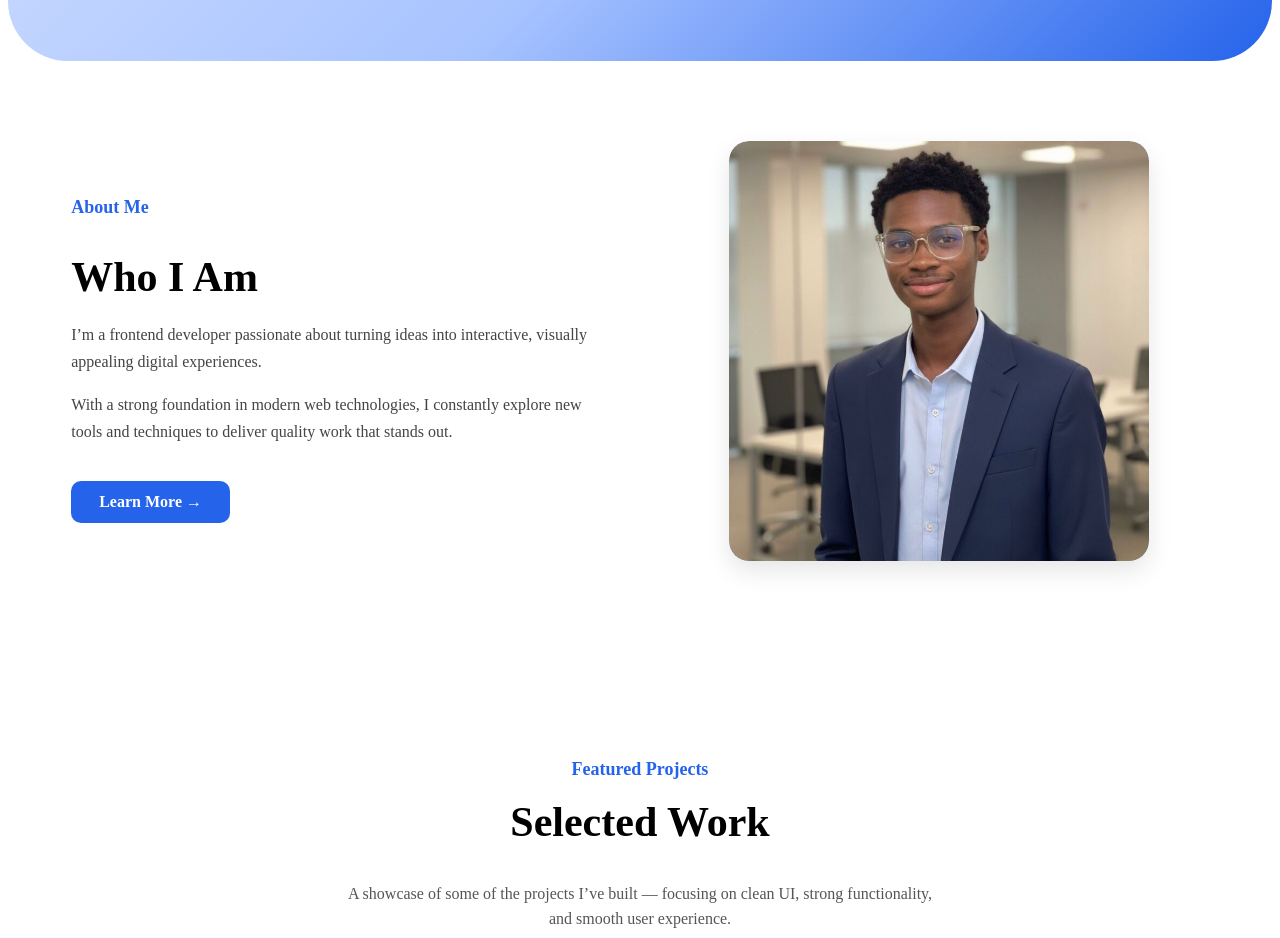
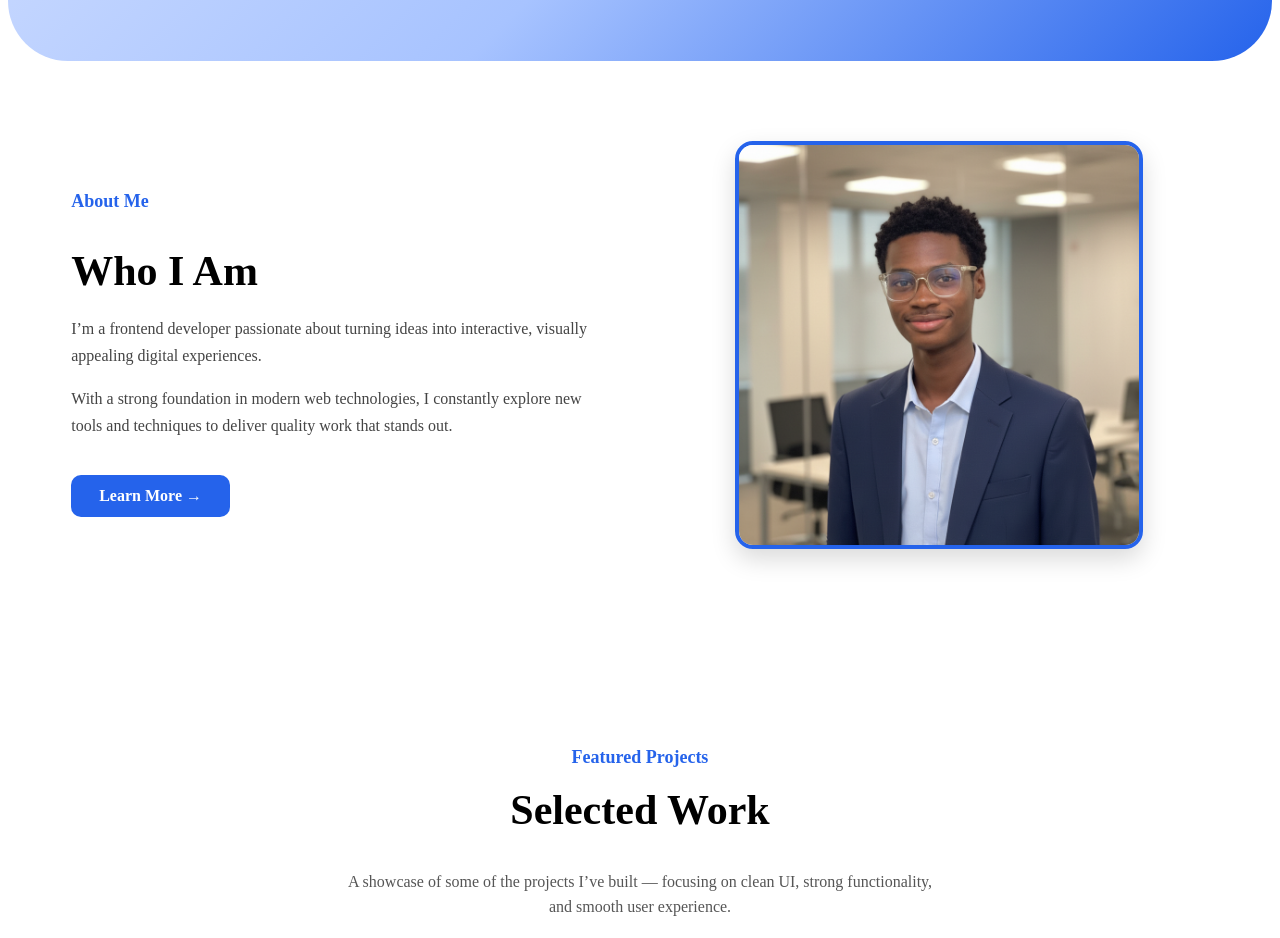
Before and after one commit to ImahWisdom/Myportfolio, a React (Vite) app: page / in a window 1280 px wide. Shown: the part 776-1714 px from the top of the page. Built offline with nearby package versions, Linux system fonts and the light colour scheme.

Commit message:
changes made

```diff
--- a/src/components/pages/Home.jsx
+++ b/src/components/pages/Home.jsx
@@ -2,6 +2,7 @@ import React from "react";
 import { NavLink } from "react-router-dom";
 // import img from "../../assets/Home/profile.png"
 import {profile1} from "../../assets/Home/home"
+import img from "../../assets/Home/profile.png";
 import tourImg from "../../assets/Projects/tour.png";
 import coffeeImg from "../../assets/Projects/coffee.png";
 import countryImg from "../../assets/Projects/countrymap.png";
@@ -87,9 +88,15 @@ const Home = () => {
         </div>
 
         <div className="home-about-right">
-          <div className="home-about-image">
-            <img src={profile1} alt="profile" loading="lazy" />
+          {/* <div className="home-about-image">
+            <img src={profile1} alt="profile"/>
+          </div> */}
+
+        <div className="about-right">
+          <div className="about-image-wrapper">
+            <img src={img} alt="Profile" />
           </div>
+        </div>
         </div>
       </section>
 
```
